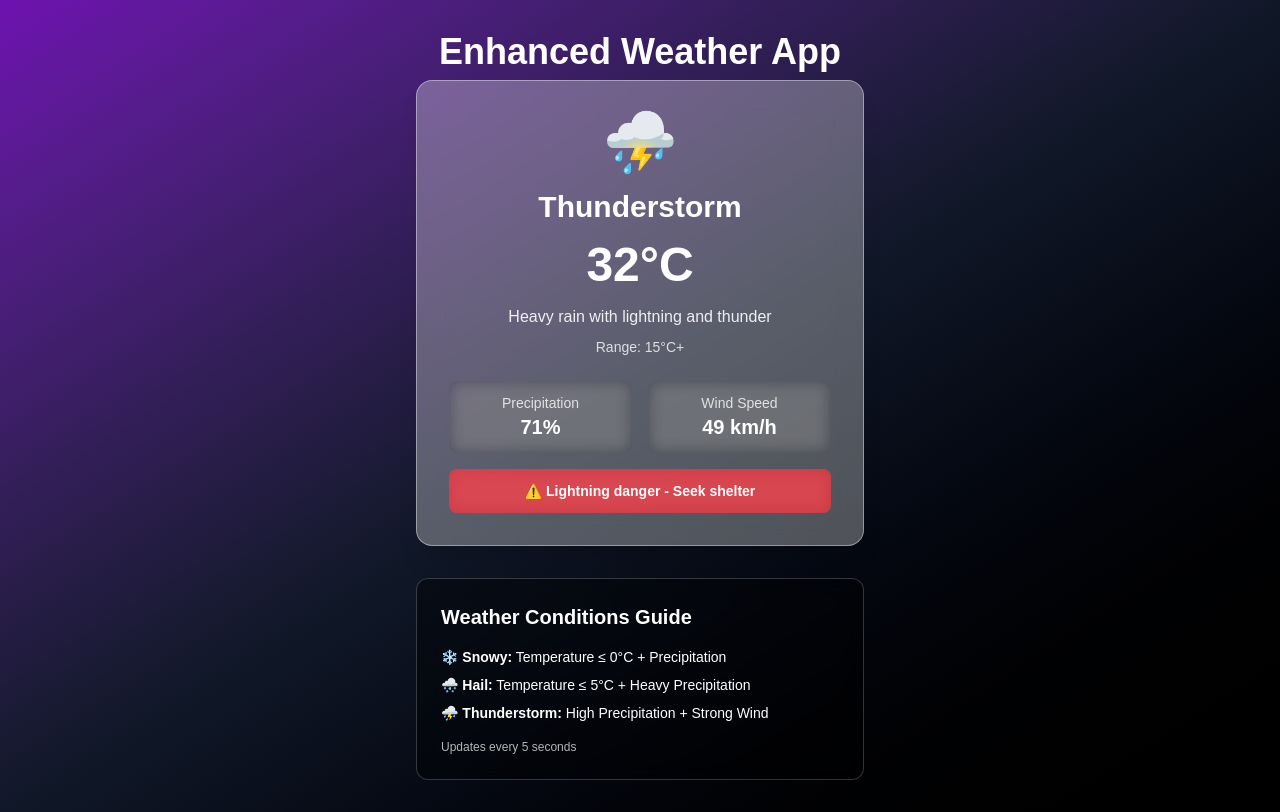
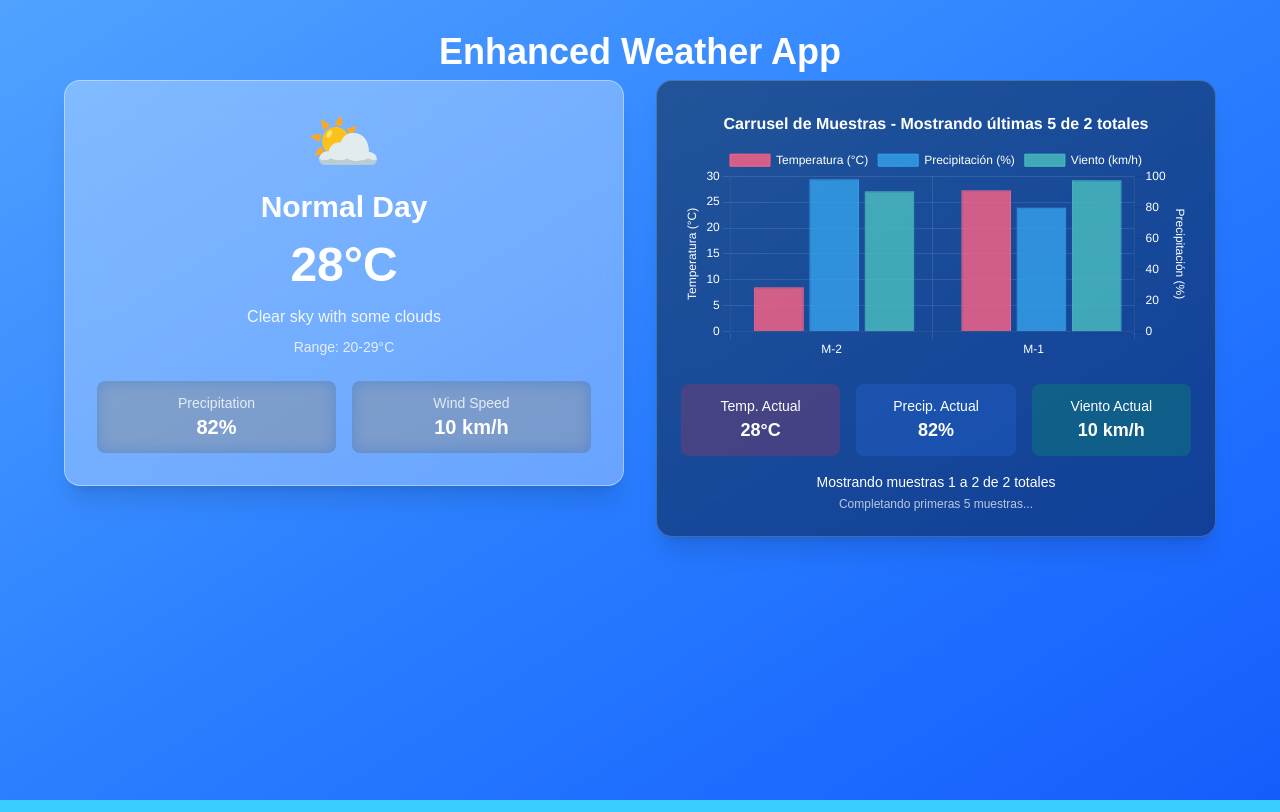
Before and after one commit to JorgeLR0610/Nubira, a Next.js app: page /paginaRes in a window 1280 px wide. Built offline with nearby package versions, Linux system fonts and the light colour scheme.

Commit message:
grafica nueva

```diff
--- a/data/locations.json
+++ b/data/locations.json
@@ -1,9 +1,9 @@
 {
-  "id": "1759635045590",
-  "timestamp": "2025-10-05T03:30:45.590Z",
-  "lat": 24.698062876585386,
-  "lng": -103.30518598854474,
-  "address": "Dieciocho de Marzo, General Simón Bolívar, Durango, México",
+  "id": "1759638024546",
+  "timestamp": "2025-10-05T04:20:24.546Z",
+  "lat": 25.308720654500426,
+  "lng": 74.99999821186067,
+  "address": "Jor Ka Khera, Kotri Tehsil, Shahpura, Rajastán, India",
   "type": "user_selection",
-  "date": "2025-10-07"
+  "date": "2025-10-14"
 }
--- a/src/app/paginaRes/page.js
+++ b/src/app/paginaRes/page.js
@@ -1,66 +1,217 @@
 // app/paginaRes/page.js
 "use client"
 import { useState, useEffect } from 'react';
+import { Bar } from 'react-chartjs-2';
+import {
+  Chart as ChartJS,
+  CategoryScale,
+  LinearScale,
+  BarElement,
+  Title,
+  Tooltip,
+  Legend
+} from 'chart.js';
+
+// Registrar componentes de Chart.js para gráfica de barras
+ChartJS.register(
+  CategoryScale,
+  LinearScale,
+  BarElement,
+  Title,
+  Tooltip,
+  Legend
+);
 
 const EnhancedWeatherPage = () => {
   const [weatherType, setWeatherType] = useState('normal');
-  const [temperature, setTemperature] = useState(22); // Variable temporal en °C
-  const [precipitation, setPrecipitation] = useState(0); // Nueva variable para precipitación
-  const [windSpeed, setWindSpeed] = useState(5); // Nueva variable para velocidad del viento
+  const [temperature, setTemperature] = useState(22);
+  const [precipitation, setPrecipitation] = useState(0);
+  const [windSpeed, setWindSpeed] = useState(5);
+  const [weatherHistory, setWeatherHistory] = useState([]);
+  const [sampleCount, setSampleCount] = useState(0);
 
-  // Función para determinar el tipo de clima basado en múltiples factores
+  // Función para determinar el tipo de clima
   const getWeatherTypeFromConditions = (temp, precip, wind) => {
-    // Condiciones para tormenta eléctrica
     if (precip > 70 && wind > 30 && temp > 15) return 'thunderstorm';
-
-    // Condiciones para granizo
     if (precip > 60 && temp <= 5) return 'hail';
-
-    // Condiciones para nevado
     if (precip > 50 && temp <= 0) return 'snowy';
-
-    // Condiciones originales
     if (temp >= 30) return 'sunny';
     if (temp >= 20) return 'normal';
     if (temp >= 10) return 'cloudy';
     return 'rainy';
   };
 
-  // Simular datos del backend - expandido para incluir más variables
+  // Simular datos del backend
   const simulateBackendData = () => {
-    // Temperaturas aleatorias para simular diferentes condiciones
     const temps = [-5, -2, 0, 2, 5, 8, 12, 15, 18, 22, 25, 28, 32, 35];
     const randomTemp = temps[Math.floor(Math.random() * temps.length)];
-
-    // Precipitación aleatoria (0-100%)
     const randomPrecip = Math.floor(Math.random() * 101);
-
-    // Velocidad del viento aleatoria (0-50 km/h)
     const randomWind = Math.floor(Math.random() * 51);
 
-    return { temp: randomTemp, precip: randomPrecip, wind: randomWind };
+    return {
+      temp: randomTemp,
+      precip: randomPrecip,
+      wind: randomWind,
+      timestamp: new Date().toLocaleTimeString(),
+      id: Date.now() + Math.random() // ID único para cada muestra
+    };
   };
 
-  // Efecto para simular la obtención de datos del backend
+  // Configuración de la gráfica de barras
+  const getChartData = () => {
+    const maxSamples = 5;
+    const currentSamples = weatherHistory.slice(-maxSamples);
+
+    const labels = currentSamples.map((data, index) => {
+      const globalIndex = weatherHistory.length - maxSamples + index + 1;
+      return `M${globalIndex}`;
+    });
+
+    return {
+      labels,
+      datasets: [
+        {
+          label: 'Temperatura (°C)',
+          data: currentSamples.map(data => data.temp),
+          backgroundColor: 'rgba(255, 99, 132, 0.8)',
+          borderColor: 'rgb(255, 99, 132)',
+          borderWidth: 1,
+          yAxisID: 'y',
+        },
+        {
+          label: 'Precipitación (%)',
+          data: currentSamples.map(data => data.precip),
+          backgroundColor: 'rgba(54, 162, 235, 0.8)',
+          borderColor: 'rgb(54, 162, 235)',
+          borderWidth: 1,
+          yAxisID: 'y1',
+        },
+        {
+          label: 'Viento (km/h)',
+          data: currentSamples.map(data => data.wind),
+          backgroundColor: 'rgba(75, 192, 192, 0.8)',
+          borderColor: 'rgb(75, 192, 192)',
+          borderWidth: 1,
+          yAxisID: 'y2',
+        }
+      ]
+    };
+  };
+
+  const chartOptions = {
+    responsive: true,
+    interaction: {
+      mode: 'index',
+      intersect: false,
+    },
+    scales: {
+      x: {
+        grid: {
+          color: 'rgba(255, 255, 255, 0.1)'
+        },
+        ticks: {
+          color: 'white'
+        }
+      },
+      y: {
+        type: 'linear',
+        display: true,
+        position: 'left',
+        grid: {
+          color: 'rgba(255, 255, 255, 0.1)'
+        },
+        ticks: {
+          color: 'white'
+        },
+        title: {
+          display: true,
+          text: 'Temperatura (°C)',
+          color: 'white'
+        }
+      },
+      y1: {
+        type: 'linear',
+        display: true,
+        position: 'right',
+        grid: {
+          drawOnChartArea: false,
+        },
+        ticks: {
+          color: 'white'
+        },
+        title: {
+          display: true,
+          text: 'Precipitación (%)',
+          color: 'white'
+        },
+        max: 100
+      },
+      y2: {
+        type: 'linear',
+        display: false,
+      },
+    },
+    plugins: {
+      legend: {
+        position: 'top',
+        labels: {
+          color: 'white',
+          font: {
+            size: 12
+          }
+        }
+      },
+      title: {
+        display: true,
+        text: `Carrusel de Muestras - Mostrando últimas 5 de ${sampleCount} totales`,
+        color: 'white',
+        font: {
+          size: 16,
+          weight: 'bold'
+        }
+      },
+      tooltip: {
+        backgroundColor: 'rgba(0, 0, 0, 0.8)',
+        titleColor: 'white',
+        bodyColor: 'white',
+        borderColor: 'rgba(255, 255, 255, 0.2)',
+        borderWidth: 1
+      }
+    },
+    animation: {
+      duration: 800,
+      easing: 'easeOutQuart'
+    }
+  };
+
   useEffect(() => {
-    // Simular llamada al backend cada 5 segundos (solo para demo)
-    const interval = setInterval(() => {
+    const updateWeatherData = () => {
       const newData = simulateBackendData();
       setTemperature(newData.temp);
       setPrecipitation(newData.precip);
       setWindSpeed(newData.wind);
       setWeatherType(getWeatherTypeFromConditions(newData.temp, newData.precip, newData.wind));
-    }, 5000);
+
+      // Incrementar el contador de muestras
+      setSampleCount(prev => prev + 1);
+
+      // Agregar nueva muestra al historial
+      setWeatherHistory(prev => {
+        return [...prev, newData];
+      });
+    };
 
     // Datos iniciales
-    const initialData = simulateBackendData();
-    setTemperature(initialData.temp);
-    setPrecipitation(initialData.precip);
-    setWindSpeed(initialData.wind);
-    setWeatherType(getWeatherTypeFromConditions(initialData.temp, initialData.precip, initialData.wind));
+    updateWeatherData();
+
+    // Actualizar cada 5 segundos
+    const interval = setInterval(updateWeatherData, 5000);
 
     return () => clearInterval(interval);
   }, []);
+
+  // Obtener las últimas 5 muestras para mostrar
+  const currentSamples = weatherHistory.slice(-5);
 
   const weatherConfig = {
     normal: {
@@ -130,15 +281,18 @@ const EnhancedWeatherPage = () => {
           Enhanced Weather App
         </h1>
 
-        {/* Tarjeta de información del clima - Ahora con fondo blanco parcialmente transparente */}
-        <div className="bg-white/30 backdrop-blur-lg rounded-2xl p-8 max-w-md mx-auto border border-white/40 shadow-xl">
+        {/* Contenedor principal con información del clima y gráfica */}
+        <div className="flex flex-col lg:flex-row gap-8 max-w-6xl mx-auto">
+
+          {/* Tarjeta de información del clima */}
+          <div className="flex-1">
+            <div className="bg-white/30 backdrop-blur-lg rounded-2xl p-8 border border-white/40 shadow-xl">
               <div className="text-center">
                 <div className="text-6xl mb-4">{currentWeather.icon}</div>
                 <h2 className={`text-3xl font-bold mb-2 ${currentWeather.textColor}`}>
                   {currentWeather.name}
                 </h2>
 
-            {/* Display de temperatura */}
                 <div className={`text-5xl font-bold my-4 ${currentWeather.textColor}`}>
                   {temperature}°C
                 </div>
@@ -150,7 +304,6 @@ const EnhancedWeatherPage = () => {
                   Range: {currentWeather.tempRange}
                 </p>
 
-            {/* Información adicional de condiciones */}
                 <div className="mt-6 grid grid-cols-2 gap-4">
                   <div className="bg-black/20 rounded-lg p-3 text-white backdrop-blur-sm">
                     <div className="opacity-80 text-sm">Precipitation</div>
@@ -162,7 +315,6 @@ const EnhancedWeatherPage = () => {
                   </div>
                 </div>
 
-            {/* Indicadores de condiciones especiales */}
                 {(weatherType === 'thunderstorm' || weatherType === 'hail') && (
                   <div className="mt-4 p-3 bg-red-500/70 rounded-lg backdrop-blur-sm">
                     <p className="text-white font-bold text-sm">
@@ -180,23 +332,60 @@ const EnhancedWeatherPage = () => {
                     </p>
                   </div>
                 )}
-
-          </div>
-        </div>
-
-        {/* Panel informativo adicional */}
-        <div className="mt-8 max-w-md mx-auto">
-          <div className="bg-black/40 rounded-xl p-6 backdrop-blur-md border border-white/20">
-            <h3 className="text-white text-xl font-bold mb-4">Weather Conditions Guide</h3>
-            <div className="space-y-2 text-white text-sm">
-              <p>❄️ <strong>Snowy:</strong> Temperature ≤ 0°C + Precipitation</p>
-              <p>🌨️ <strong>Hail:</strong> Temperature ≤ 5°C + Heavy Precipitation</p>
-              <p>⛈️ <strong>Thunderstorm:</strong> High Precipitation + Strong Wind</p>
-              <p className="text-xs opacity-70 mt-4">Updates every 5 seconds</p>
               </div>
             </div>
           </div>
 
+          {/* Gráfica de Barras - Carrusel */}
+          <div className="flex-1">
+            <div className="bg-black/40 backdrop-blur-lg rounded-2xl p-6 border border-white/20 shadow-xl">
+              {weatherHistory.length > 0 ? (
+                <div>
+                  <Bar data={getChartData()} options={chartOptions} />
+
+                  {/* Información del carrusel */}
+                  <div className="mt-6 grid grid-cols-3 gap-4">
+                    <div className="bg-red-500/20 rounded-lg p-3 text-center">
+                      <div className="text-white text-sm">Temp. Actual</div>
+                      <div className="text-white font-bold text-lg">
+                        {temperature}°C
+                      </div>
+                    </div>
+                    <div className="bg-blue-500/20 rounded-lg p-3 text-center">
+                      <div className="text-white text-sm">Precip. Actual</div>
+                      <div className="text-white font-bold text-lg">
+                        {precipitation}%
+                      </div>
+                    </div>
+                    <div className="bg-green-500/20 rounded-lg p-3 text-center">
+                      <div className="text-white text-sm">Viento Actual</div>
+                      <div className="text-white font-bold text-lg">
+                        {windSpeed} km/h
+                      </div>
+                    </div>
+                  </div>
+
+                  {/* Información del carrusel */}
+                  <div className="mt-4 text-center">
+                    <div className="text-white text-sm">
+                      {`Mostrando muestras ${Math.max(1, sampleCount - 4)} a ${sampleCount} de ${sampleCount} totales`}
+                    </div>
+                    <div className="text-white text-xs opacity-70 mt-1">
+                      {sampleCount > 5
+                        ? 'Carrusel activo - Las muestras más antiguas se desplazan fuera de la vista'
+                        : 'Completando primeras 5 muestras...'
+                      }
+                    </div>
+                  </div>
+                </div>
+              ) : (
+                <div className="flex items-center justify-center h-64">
+                  <p className="text-white text-lg">Cargando datos del clima...</p>
+                </div>
+              )}
+            </div>
+          </div>
+        </div>
       </div>
     </div>
   );
```
Lines whose indentation alone changed are shown as unchanged.
